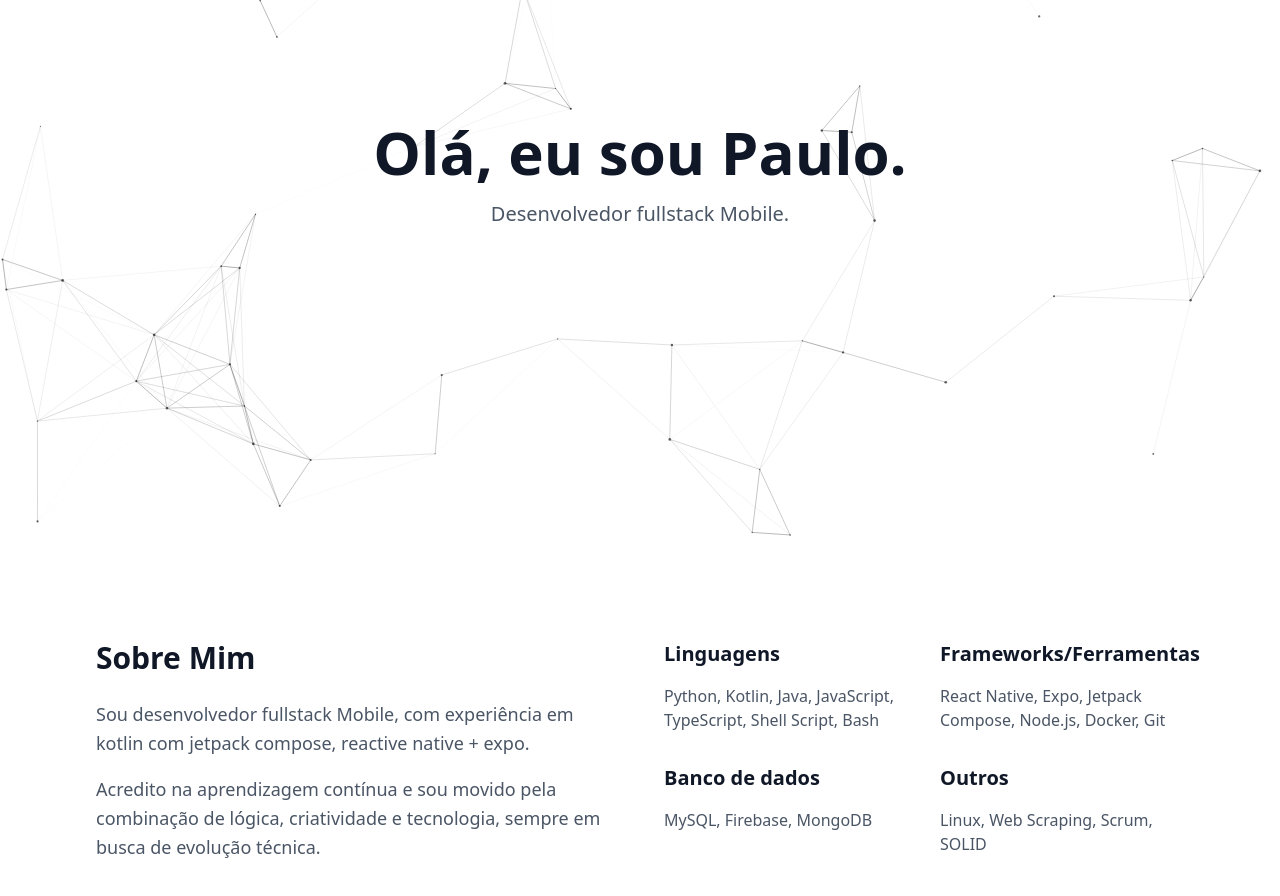
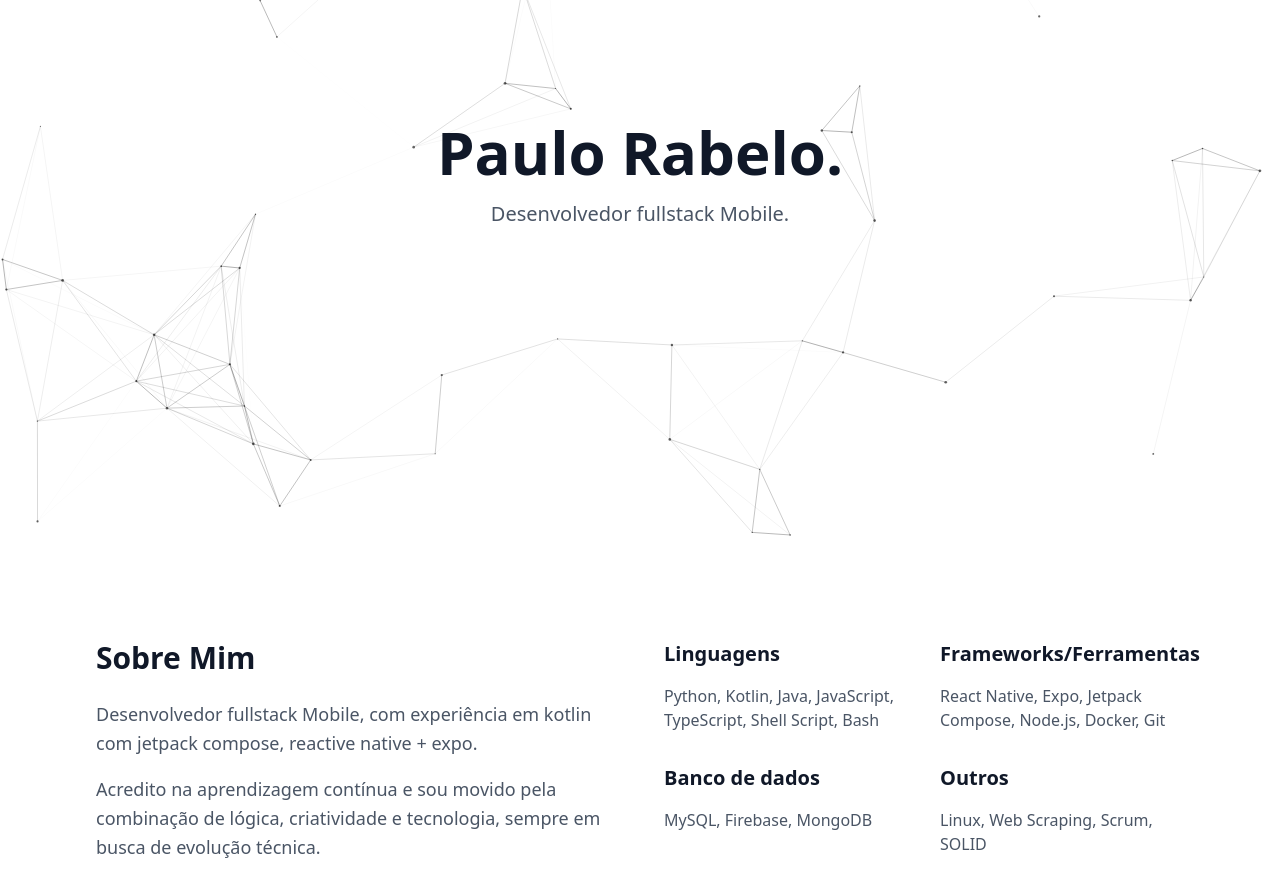
Before and after one commit to rabpaulo/portfolio, a React (Vite) app in the folder client/: page /#/ in a window 1280 px wide. Shown: the part 240-1136 px from the top of the page. Built offline with nearby package versions, Linux system fonts and the light colour scheme.

Commit message:
att sobre mim

```diff
--- a/client/src/pages/About.tsx
+++ b/client/src/pages/About.tsx
@@ -6,7 +6,7 @@ export default function About() {
         <div>
           <h2 className="text-3xl font-bold text-gray-900 dark:text-dark-text mb-6">Sobre Mim</h2>
           <p className="text-lg text-gray-600 dark:text-dark-text-secondary leading-relaxed mb-4">
-            Sou desenvolvedor fullstack Mobile, com experiência em kotlin com jetpack compose, reactive native + expo.
+            Desenvolvedor fullstack Mobile, com experiência em kotlin com jetpack compose, reactive native + expo.
           </p>
           <p className="text-lg text-gray-600 dark:text-dark-text-secondary leading-relaxed">
             Acredito na aprendizagem contínua e sou movido pela combinação de lógica, criatividade e tecnologia, sempre em busca de evolução técnica.
--- a/client/src/pages/Home.tsx
+++ b/client/src/pages/Home.tsx
@@ -13,7 +13,7 @@ export default function Home() {
 
       <div className="relative z-10 text-center max-w-2xl px-4 animate-fade-in">
         <h1 className="text-5xl md:text-6xl font-bold text-gray-900 dark:text-dark-text mb-4">
-          Olá, eu sou Paulo.
+          Paulo Rabelo.
         </h1>
         <p className="text-xl text-gray-600 dark:text-dark-text-secondary mb-8 leading-relaxed">
           Desenvolvedor fullstack Mobile.
```
